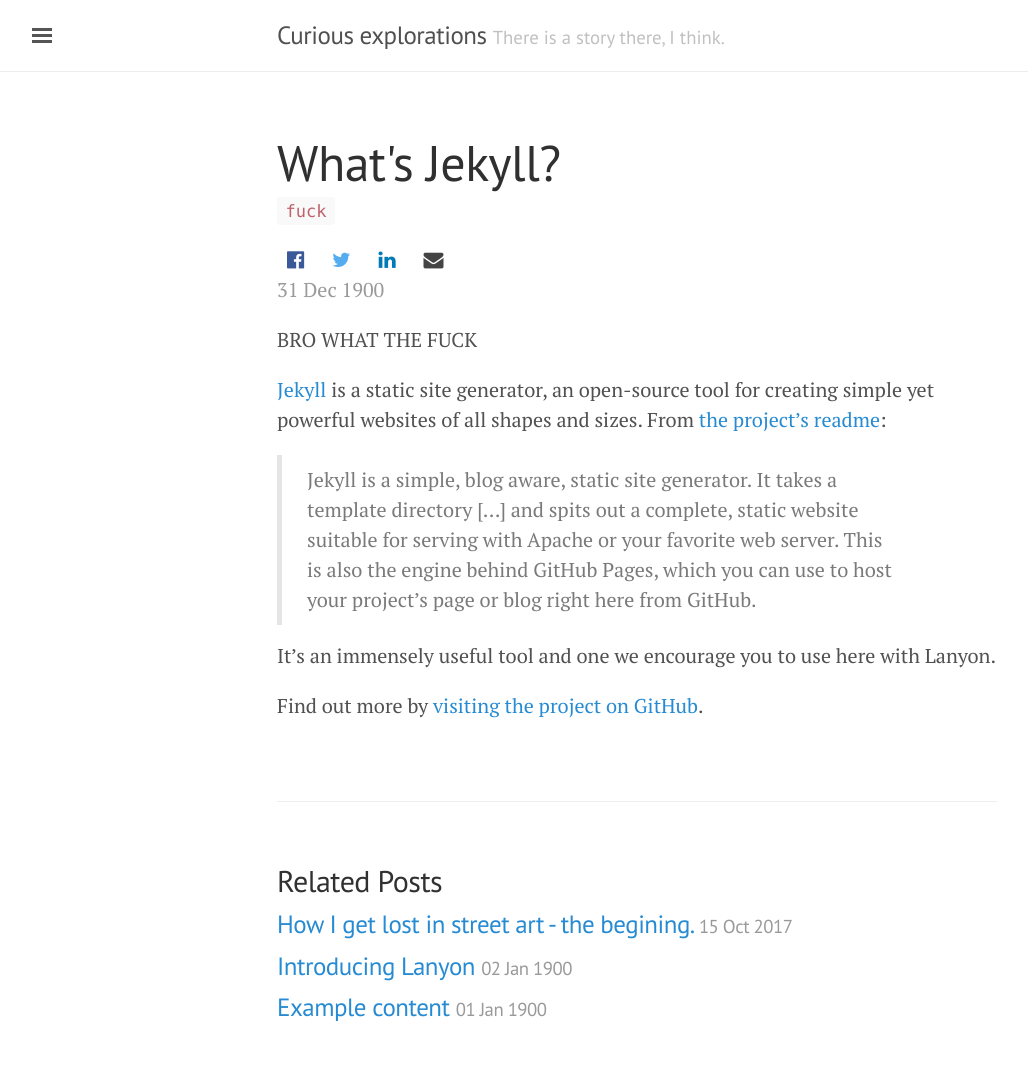
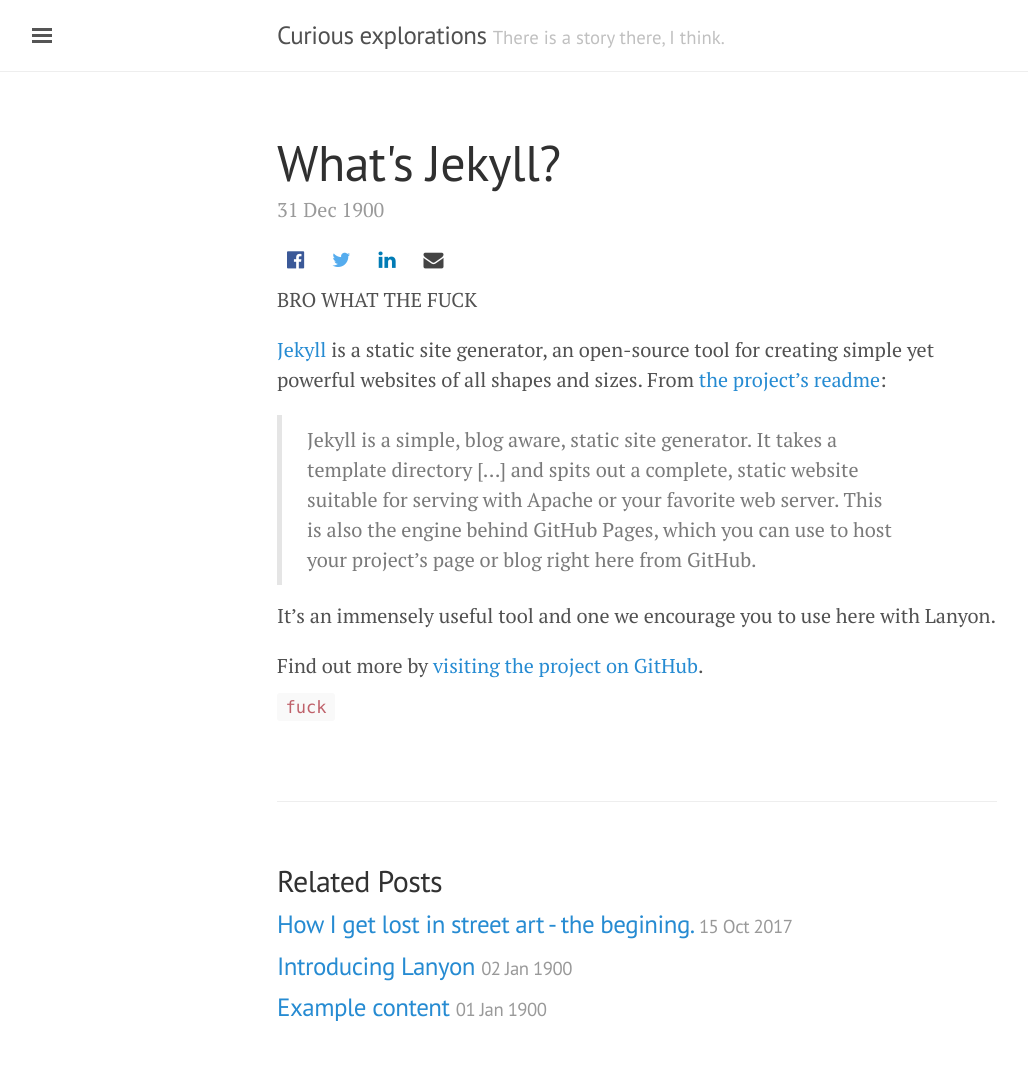
Before and after one commit to rishigb/rishigb.github.io, a Jekyll site: the page built from _posts/1900-12-31-whats-jekyll.md, in a window 1280 px wide. Shown: the whole page, without its empty margins (3-1031 px from the left). Built offline with Jekyll 4.4.1, drawn with Linux system fonts in a browser that asks for light colours; comment, search, counter and statistics services are not loaded.

Commit message:
added tag feature

```diff
--- a/_layouts/post.html
+++ b/_layouts/post.html
@@ -4,17 +4,16 @@
 
 <div class="post">
   <h1 class="post-title">{{ page.title }}</h1>
+  <span class="post-date">{{ page.date | date_to_string }}</span>
+  {% include share-bar.html %}
+
+  {{ content }}
   <span class ="post-date">
   {% for tag in page.tags %}
     {% capture tag_name %}{{ tag }}{% endcapture %}
     <a href="/tag/{{ tag_name }}"><code class="highligher-rouge"><nobr>{{ tag_name }}</nobr></code>&nbsp;</a>
   {% endfor %}
 </span>
-
-  {% include share-bar.html %}
-  <span class="post-date">{{ page.date | date_to_string }}</span>
-
-  {{ content }}
   {% include disqus.html %}
 </div>
 
```
